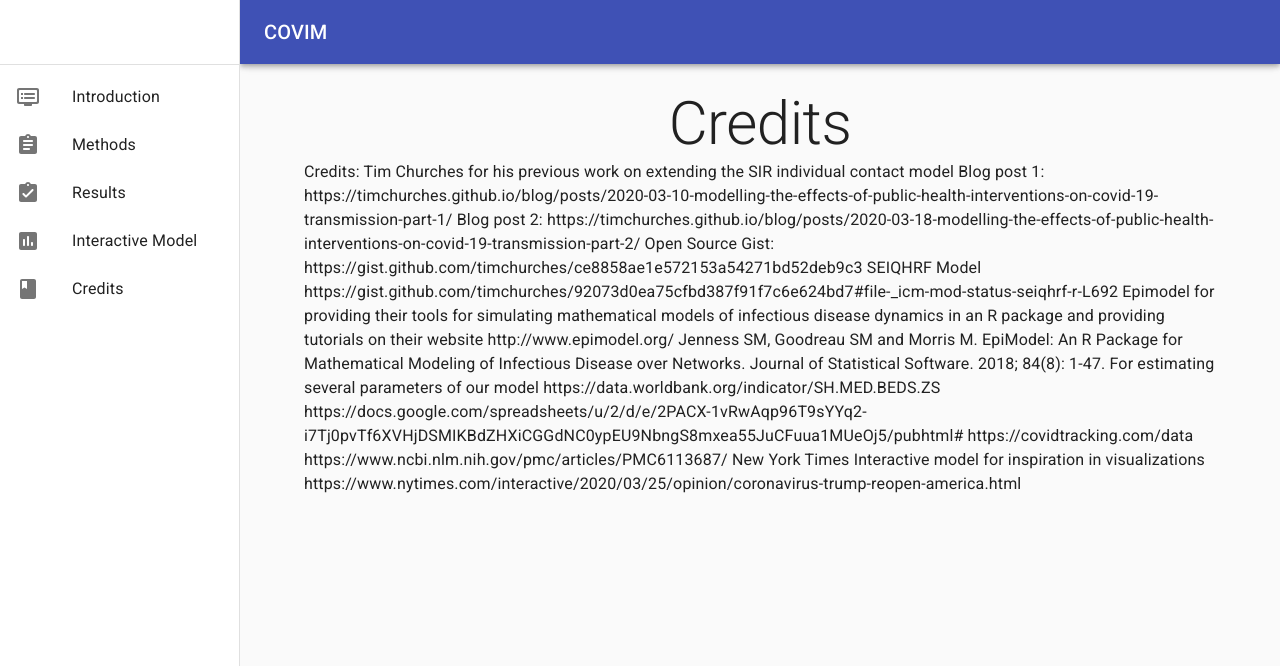
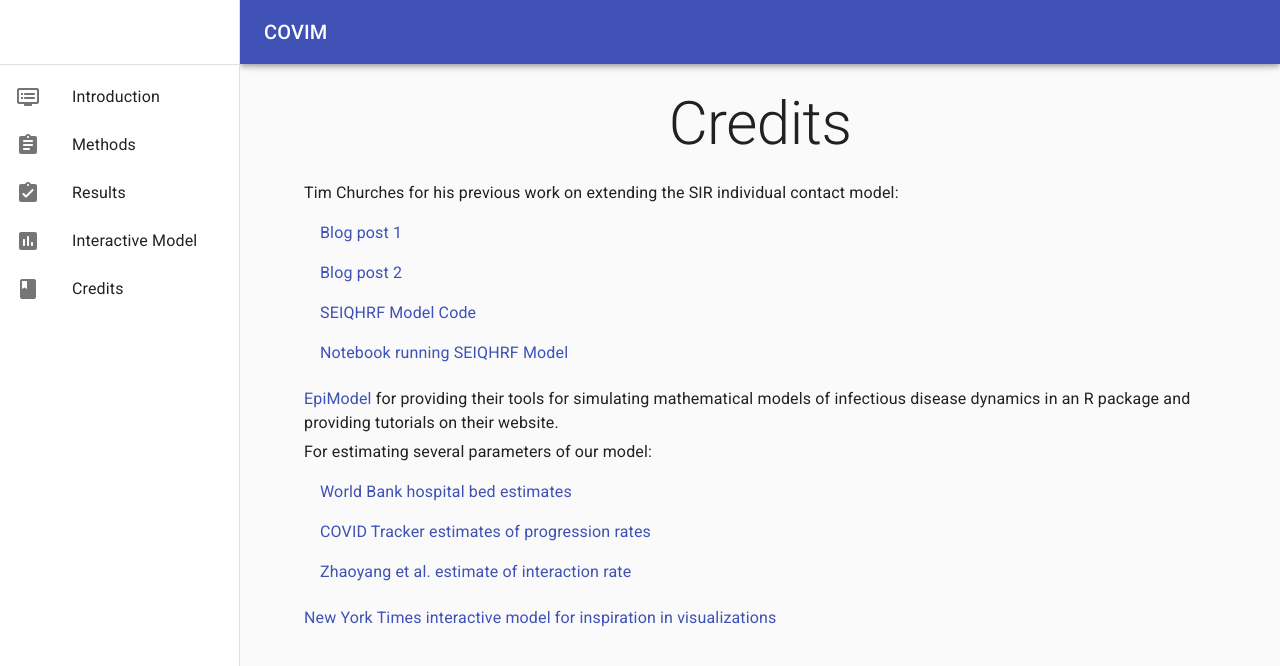
Before and after one commit to uvafan/MMM_Final_Project, a React (Create React App) app in the folder viz/: page /credits in a window 1280 px wide. Shown: the top 666 px of the page. Built offline with nearby package versions, Linux system fonts and the light colour scheme.

Commit message:
fix credits formatting

```diff
--- a/viz/src/Credits.js
+++ b/viz/src/Credits.js
@@ -2,36 +2,41 @@ import React from 'react';
 import Container from '@material-ui/core/Container';
 import Box from '@material-ui/core/Box';
 import Typography from '@material-ui/core/Typography';
+import Link from '@material-ui/core/Link';
+import List from '@material-ui/core/List';
+import ListItem from '@material-ui/core/ListItem';
 import { styles } from './styles';
 
 const Credits = () => {
     const classes = styles();
     return (
     <Container maxWidth="md">
-      <Typography variant="h2" className={classes.titleClasses}>
+      <Typography variant="h2" className={classes.titleClasses} gutterBottom>
         Credits
       </Typography>
-      <Typography variant="body1">
-        Credits:
-Tim Churches for his previous work on extending the SIR individual contact model
-Blog post 1: https://timchurches.github.io/blog/posts/2020-03-10-modelling-the-effects-of-public-health-interventions-on-covid-19-transmission-part-1/
-Blog post 2: https://timchurches.github.io/blog/posts/2020-03-18-modelling-the-effects-of-public-health-interventions-on-covid-19-transmission-part-2/
-Open Source Gist: https://gist.github.com/timchurches/ce8858ae1e572153a54271bd52deb9c3
-SEIQHRF Model
-https://gist.github.com/timchurches/92073d0ea75cfbd387f91f7c6e624bd7#file-_icm-mod-status-seiqhrf-r-L692
-Epimodel for providing their tools for simulating mathematical models of infectious disease dynamics in an R package and providing tutorials on their website
-http://www.epimodel.org/
-Jenness SM, Goodreau SM and Morris M. EpiModel: An R Package for Mathematical Modeling of Infectious Disease over Networks. Journal of Statistical Software. 2018; 84(8): 1-47.
-For estimating several parameters of our model
-https://data.worldbank.org/indicator/SH.MED.BEDS.ZS
-https://docs.google.com/spreadsheets/u/2/d/e/2PACX-1vRwAqp96T9sYYq2-i7Tj0pvTf6XVHjDSMIKBdZHXiCGGdNC0ypEU9NbngS8mxea55JuCFuua1MUeOj5/pubhtml#
-https://covidtracking.com/data
-https://www.ncbi.nlm.nih.gov/pmc/articles/PMC6113687/
-New York Times Interactive model for inspiration in visualizations
-https://www.nytimes.com/interactive/2020/03/25/opinion/coronavirus-trump-reopen-america.html
-
-
-        </Typography>
+      <Typography variant="body1" gutterBottom>
+        Tim Churches for his previous work on extending the SIR individual contact model:
+        <List>
+        <ListItem> <Link href="https://timchurches.github.io/blog/posts/2020-03-10-modelling-the-effects-of-public-health-interventions-on-covid-19-transmission-part-1/"> Blog post 1 </Link> </ListItem>
+        <ListItem> <Link href=" https://timchurches.github.io/blog/posts/2020-03-18-modelling-the-effects-of-public-health-interventions-on-covid-19-transmission-part-2/"> Blog post 2 </Link> </ListItem>
+        <ListItem> <Link href="https://gist.github.com/timchurches/92073d0ea75cfbd387f91f7c6e624bd7#file-_icm-mod-status-seiqhrf-r-L692"> SEIQHRF Model Code </Link> </ListItem>
+        <ListItem> <Link href="https://gist.github.com/timchurches/ce8858ae1e572153a54271bd52deb9c3"> Notebook running SEIQHRF Model </Link> </ListItem>
+        </List>
+      </Typography>
+      <Typography variant="body1" gutterBottom>
+<Link href="https://www.epimodel.org/"> EpiModel </Link> for providing their tools for simulating mathematical models of infectious disease dynamics in an R package and providing tutorials on their website.
+      </Typography>
+      <Typography variant="body1" gutterBottom>
+        For estimating several parameters of our model:
+        <List>
+<ListItem> <Link href="https://data.worldbank.org/indicator/SH.MED.BEDS.ZS"> World Bank hospital bed estimates</Link> </ListItem>
+<ListItem> <Link href="https://docs.google.com/spreadsheets/u/2/d/e/2PACX-1vRwAqp96T9sYYq2-i7Tj0pvTf6XVHjDSMIKBdZHXiCGGdNC0ypEU9NbngS8mxea55JuCFuua1MUeOj5/pubhtml#"> COVID Tracker estimates of progression rates</Link> </ListItem>
+<ListItem> <Link href="https://www.ncbi.nlm.nih.gov/pmc/articles/PMC6113687/"> Zhaoyang et al. estimate of interaction rate</Link> </ListItem>
+        </List>
+      </Typography>
+      <Typography variant="body1" gutterBottom>
+<Link href="https://www.nytimes.com/interactive/2020/03/25/opinion/coronavirus-trump-reopen-america.html"> New York Times interactive model for inspiration in visualizations </Link>
+      </Typography>
     </Container>
   );
 }
```
